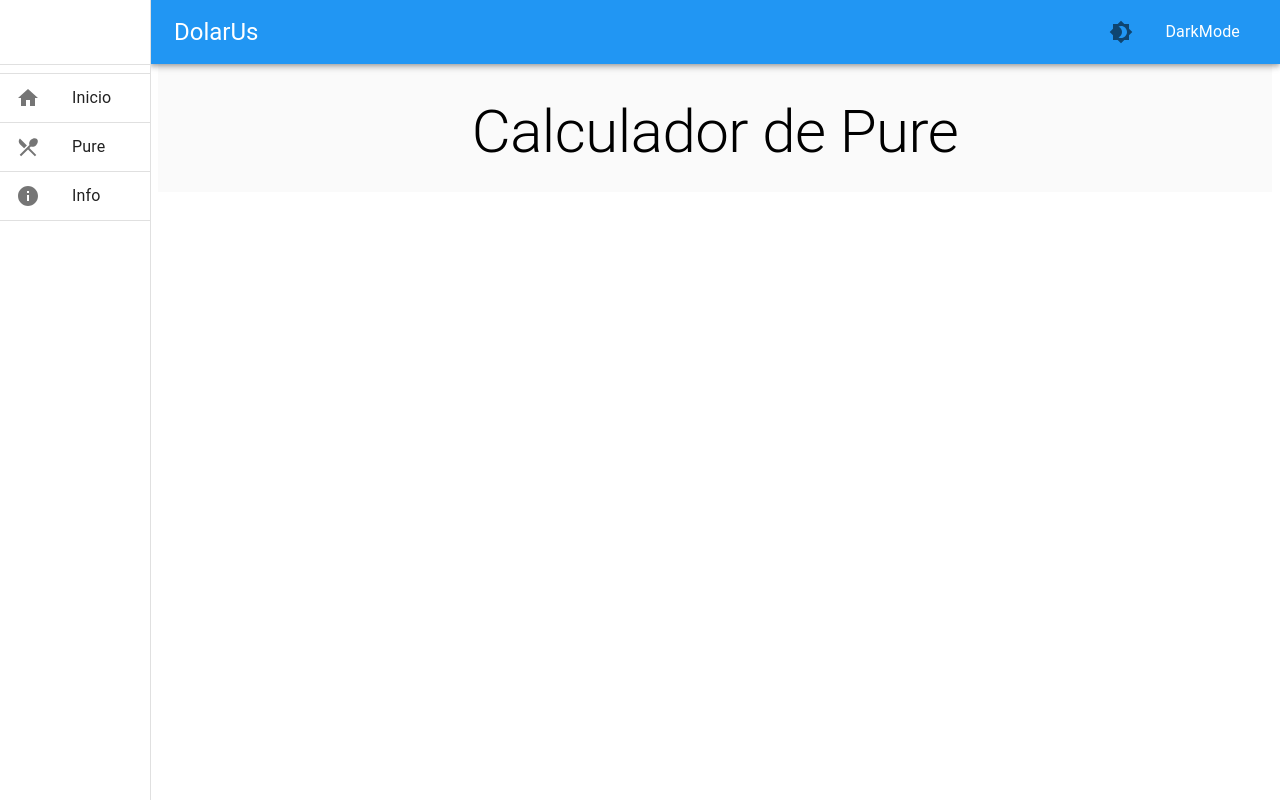
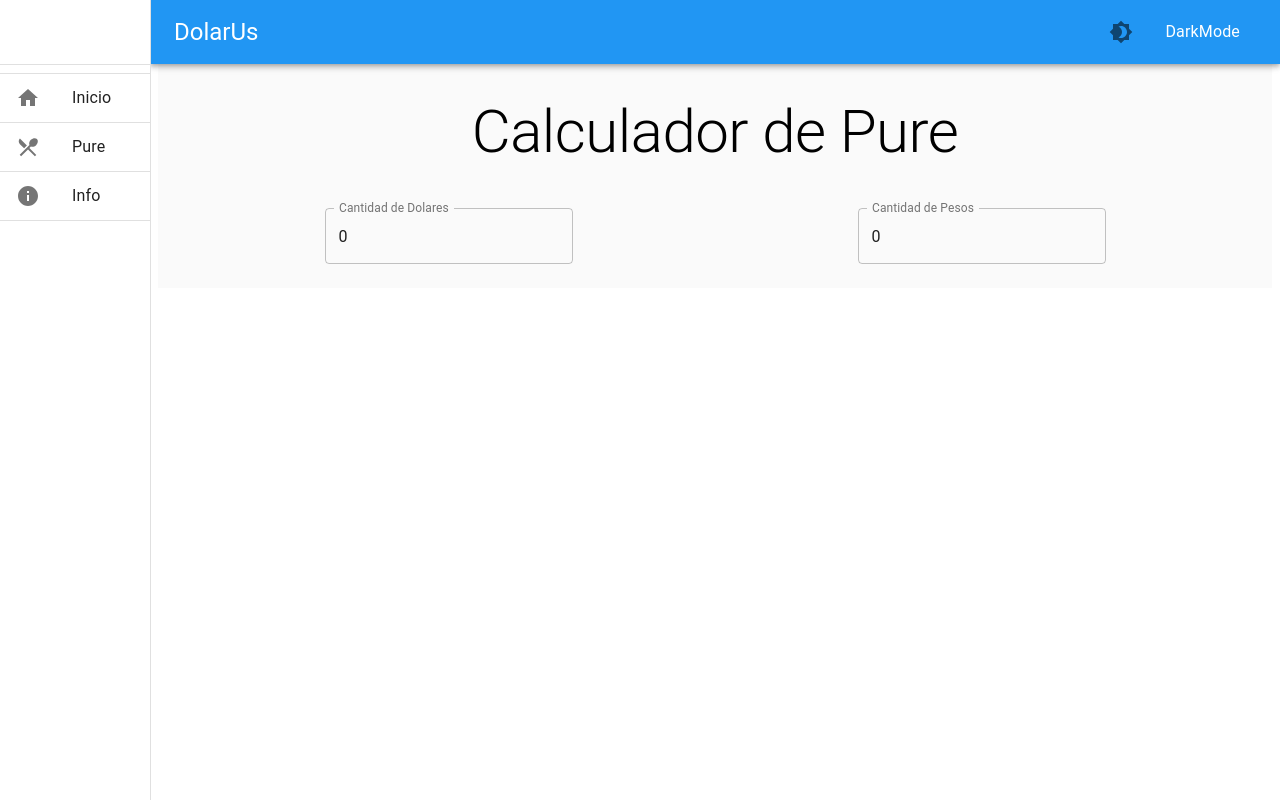
Before and after one commit to RojasDiegoArmando/dolarus, a React (Create React App) app: page /pure in a window 1280 px wide. Built offline with nearby package versions, Linux system fonts and the light colour scheme; no server answers.

Commit message:
casi terminado el pure, separando componentes

```diff
--- a/src/components/Pure.js
+++ b/src/components/Pure.js
@@ -1,19 +1,63 @@
-import React from 'react'
-import { Grid, Box, Typography } from '@material-ui/core'
+import React, { useState, useEffect } from "react"
+import { Grid, Box, Typography, TextField } from "@material-ui/core"
+import getBlue from "../services/dolarBlue"
+import getOficial from "../services/dolarOficial"
 
-const Pure = () => {
+const Pure = ({ valor, nuevoValor }) => {
+  const [cantDolar, setCantDolar] = useState(0)
+  const [cantPeso, setCantPeso] = useState(0)
+  const [dolarBlue, setDolarBlue] = useState(0)
+  const [dolarOficial, setDolarOficial] = useState(0)
+
+  useEffect(() => {
+    getBlue().then((response) => setDolarBlue(response.compra))
+    getOficial().then((response) => setDolarOficial(response.compra))
+
+  }, [])
+  const handleDolarChange = (response) => {
+    const cantidad = response.target.value
+    setCantDolar(cantidad)
+    const cambio = cantidad * parseInt(dolarBlue)
+    setCantPeso(cambio)
+  }
+
+  const handlePesoChange = (response) => {
+    const cantidad = response.target.value
+    setCantPeso(cantidad)
+    const cambio = cantidad / parseInt(dolarBlue)
+    setCantDolar(cambio)
+  }
   return (
     <div>
       <Grid container>
         <Grid item xs={12}>
-                    <Box px={1} mx={5}>
+          <Box px={1} mb={5}>
             <Typography variant="h2" color="inherit" align="center">
               Calculador de Pure
             </Typography>
           </Box>
         </Grid>
-                <Grid item>
-
+        <Grid item xs={12} sm={6}>
+          <Box align="center">
+            <TextField
+              id="cantDolar"
+              label="Cantidad de Dolares"
+              variant="outlined"
+              value={cantDolar}
+              onChange={handleDolarChange}
+            />
+          </Box>
+        </Grid>
+        <Grid item xs={12} sm={6}>
+          <Box align="center">
+            <TextField
+              id="cantPesos"
+              label="Cantidad de Pesos"
+              variant="outlined"
+              value={cantPeso}
+              onChange={handlePesoChange}
+            />
+          </Box>
         </Grid>
       </Grid>
     </div>
```
Also changed, not shown: src/components/CantidadPure.js (added, +26 -0 lines). Lines whose indentation alone changed are shown as unchanged.
